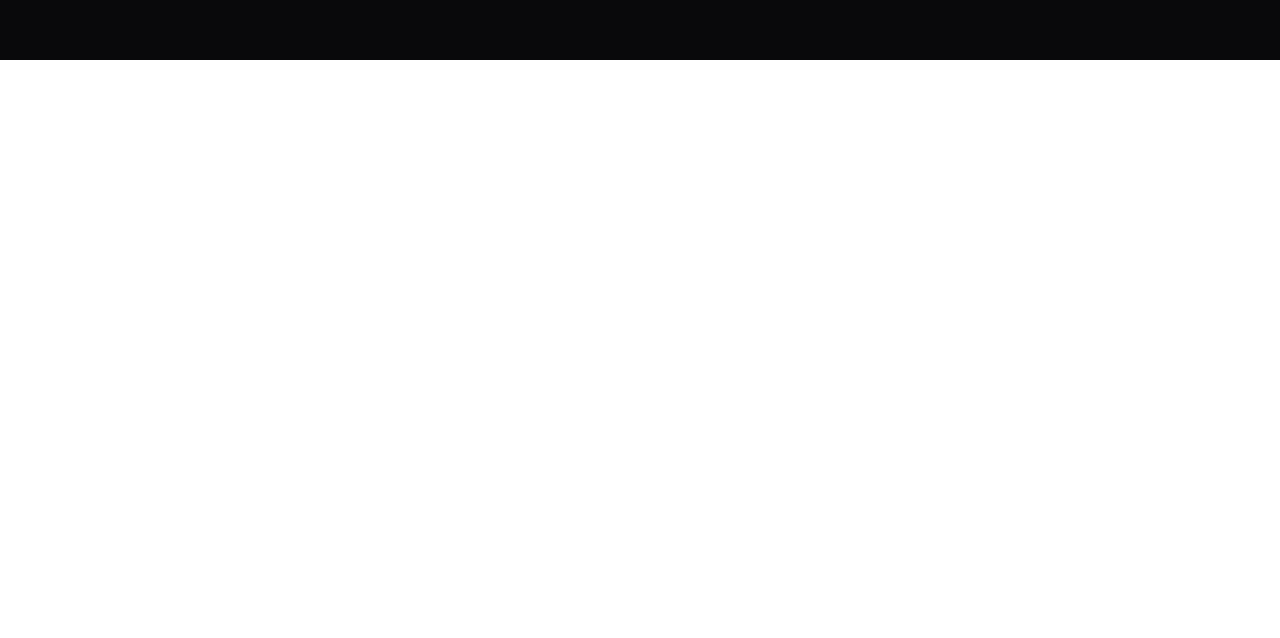
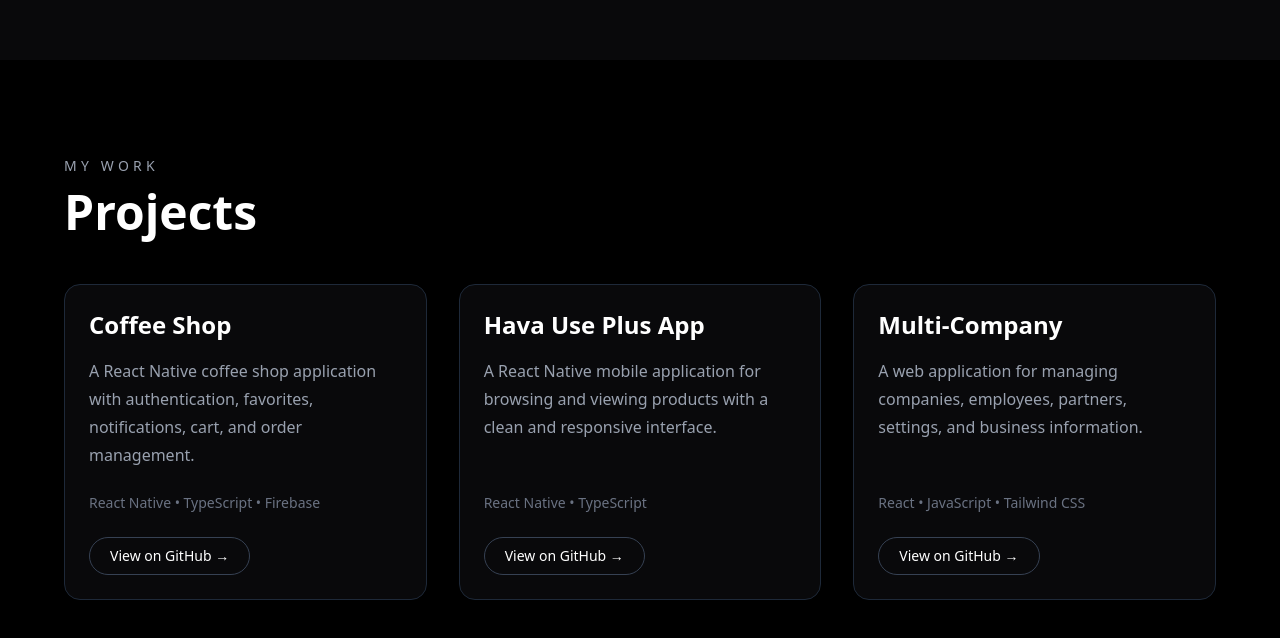
Before and after one commit to farina-riaz-fari/Portfolio, a Next.js app: page / in a window 1280 px wide. Shown: the part 1540-2178 px from the top of the page. Before the commit the page ends 1600 px from the top, so only its background shows below. Built offline with nearby package versions, Linux system fonts and the light colour scheme.

Commit message:
Add Projects section

```diff
--- a/app/page.tsx
+++ b/app/page.tsx
@@ -1,6 +1,7 @@
 import Navbar from "@/components/Navbar";
 import Hero from "@/components/Hero";
 import About from "@/components/About";
+import Projects from "@/components/Projects";
 
 export default function Home() {
   return (
@@ -8,6 +9,7 @@ export default function Home() {
       <Navbar />
       <Hero />
       <About />
+      <Projects />
     </main>
   );
 }
--- /dev/null
+++ b/components/Projects/index.tsx
@@ -0,0 +1,74 @@
+const Projects = () => {
+  const projects = [
+    {
+      title: "Coffee Shop",
+      description:
+        "A React Native coffee shop application with authentication, favorites, notifications, cart, and order management.",
+      technologies: "React Native • TypeScript • Firebase",
+      github: "https://github.com/farina-riaz-fari/Coffee-Shop",
+    },
+    {
+      title: "Hava Use Plus App",
+      description:
+        "A React Native mobile application for browsing and viewing products with a clean and responsive interface.",
+      technologies: "React Native • TypeScript",
+      github: "https://github.com/farina-riaz-fari/Hava-Use-Plus-App",
+    },
+    {
+      title: "Multi-Company",
+      description:
+        "A web application for managing companies, employees, partners, settings, and business information.",
+      technologies: "React • JavaScript • Tailwind CSS",
+      github: "https://github.com/farina-riaz-fari/Multi-Company",
+    },
+  ];
+
+  return (
+    <section
+      id="projects"
+      className="min-h-screen bg-black px-6 py-24 text-white"
+    >
+      <div className="mx-auto max-w-6xl">
+        <p className="mb-3 text-sm uppercase tracking-[0.3em] text-gray-400">
+          My Work
+        </p>
+
+        <h2 className="mb-12 text-4xl font-bold md:text-5xl">
+          Projects
+        </h2>
+
+        <div className="grid gap-8 md:grid-cols-2 lg:grid-cols-3">
+          {projects.map((project) => (
+            <div
+              key={project.title}
+              className="flex flex-col rounded-2xl border border-gray-800 bg-zinc-950 p-6 transition duration-300 hover:-translate-y-2 hover:border-gray-600"
+            >
+              <h3 className="mb-4 text-2xl font-semibold">
+                {project.title}
+              </h3>
+
+              <p className="mb-6 flex-1 leading-7 text-gray-400">
+                {project.description}
+              </p>
+
+              <p className="mb-6 text-sm text-gray-500">
+                {project.technologies}
+              </p>
+
+              <a
+                href={project.github}
+                target="_blank"
+                rel="noopener noreferrer"
+                className="w-fit rounded-full border border-gray-700 px-5 py-2 text-sm transition hover:bg-white hover:text-black"
+              >
+                View on GitHub →
+              </a>
+            </div>
+          ))}
+        </div>
+      </div>
+    </section>
+  );
+};
+
+export default Projects;
```
